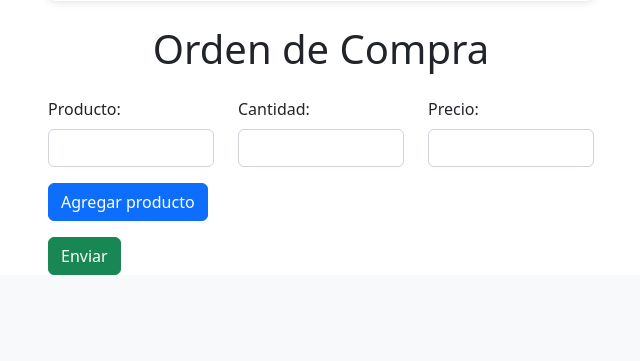
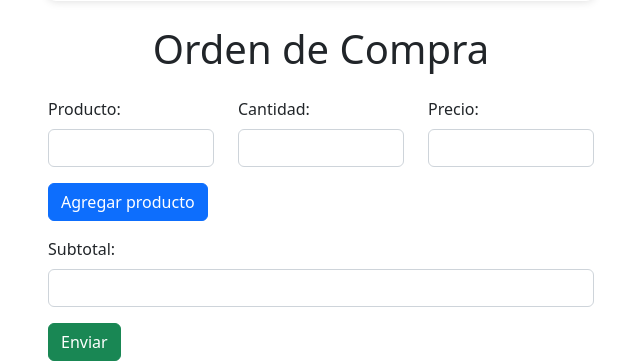
Before and after one commit to fvera21/futbolMania, a Django app: page / in a window 1280 px wide. Shown: the part 899-1260 px from the top of the page, without its empty margins (319-959 px from the left). Before the commit the page ends 1174 px from the top, so only its background shows below. Run offline with Django 3.2, Linux system fonts and the light colour scheme; some libraries are stand-ins or nearby versions.

Commit message:
merge y subtotal

```diff
--- a/core/templates/core/index.html
+++ b/core/templates/core/index.html
@@ -94,6 +94,10 @@
           </div>
           <button type="button" id="addRow" class="btn btn-primary mb-3">Agregar producto</button>
           <div class="text-start">
+            <div id="subtotalDiv" class="mb-3">
+              <label for="subtotal" class="form-label">Subtotal:</label>
+              <input type="number" class="form-control" id="subtotal" name="subtotal" readonly>
+            </div>
             <button type="submit" class="btn btn-success">Enviar</button>
           </div>
         </form>
@@ -108,14 +112,45 @@
   <script>
   $(document).ready(function(){
     var i=1;
-      $('#addRow').click(function(){
+    $('#addRow').off('click').click(function(){
       i++;
       $('#productoDiv').append('<div id="row'+i+'" class="mb-3"><div class="row"><div class="col"><label for="producto" class="form-label">Producto:</label><input type="text" class="form-control" id="producto" name="producto"></div><div class="col"><label for="cantidad" class="form-label">Cantidad:</label><input type="number" class="form-control" id="cantidad" name="cantidad"></div><div class="col"><label for="precio" class="form-label">Precio:</label><input type="number" class="form-control" id="precio" name="precio" step="0.01"></div></div><button type="button" name="remove" id="'+i+'" class="btn btn-danger btn_remove">X</button></div>');
+      recalculateSubtotal();
     });
+
     $(document).on('click', '.btn_remove', function(){
       var button_id = $(this).attr("id");
       $('#row'+button_id+'').remove();
     });
   });
+
+  $(document).ready(function(){
+    var i=1;
+    $('#addRow').click(function(){
+      i++;
+      $('#productoDiv').append('<div id="row'+i+'" class="mb-3"><div class="row"><div class="col"><label for="producto" class="form-label">Producto:</label><input type="text" class="form-control" id="producto" name="producto"></div><div class="col"><label for="cantidad" class="form-label">Cantidad:</label><input type="number" class="form-control" id="cantidad" name="cantidad"></div><div class="col"><label for="precio" class="form-label">Precio:</label><input type="number" class="form-control" id="precio" name="precio" step="0.01"></div></div><button type="button" name="remove" id="'+i+'" class="btn btn-danger btn_remove">X</button></div>');
+      recalculateSubtotal();
+    });
+
+    $(document).on('click', '.btn_remove', function(){
+      var button_id = $(this).attr("id");
+      $('#row'+button_id+'').remove();
+      recalculateSubtotal();
+    });
+
+    $(document).on('change', 'input[name="precio"], input[name="cantidad"]', function() {
+      recalculateSubtotal();
+    });
+
+    function recalculateSubtotal() {
+      var subtotal = 0;
+      $('input[name="precio"]').each(function(index, element) {
+        var precio = parseFloat($(element).val()) || 0;
+        var cantidad = parseFloat($('input[name="cantidad"]').eq(index).val()) || 0;
+        subtotal += precio * cantidad;
+      });
+      $('#subtotal').val(subtotal.toFixed(2));
+    }
+  });
   </script>
 {% endblock %}
```
Lines whose indentation alone changed are shown as unchanged.
